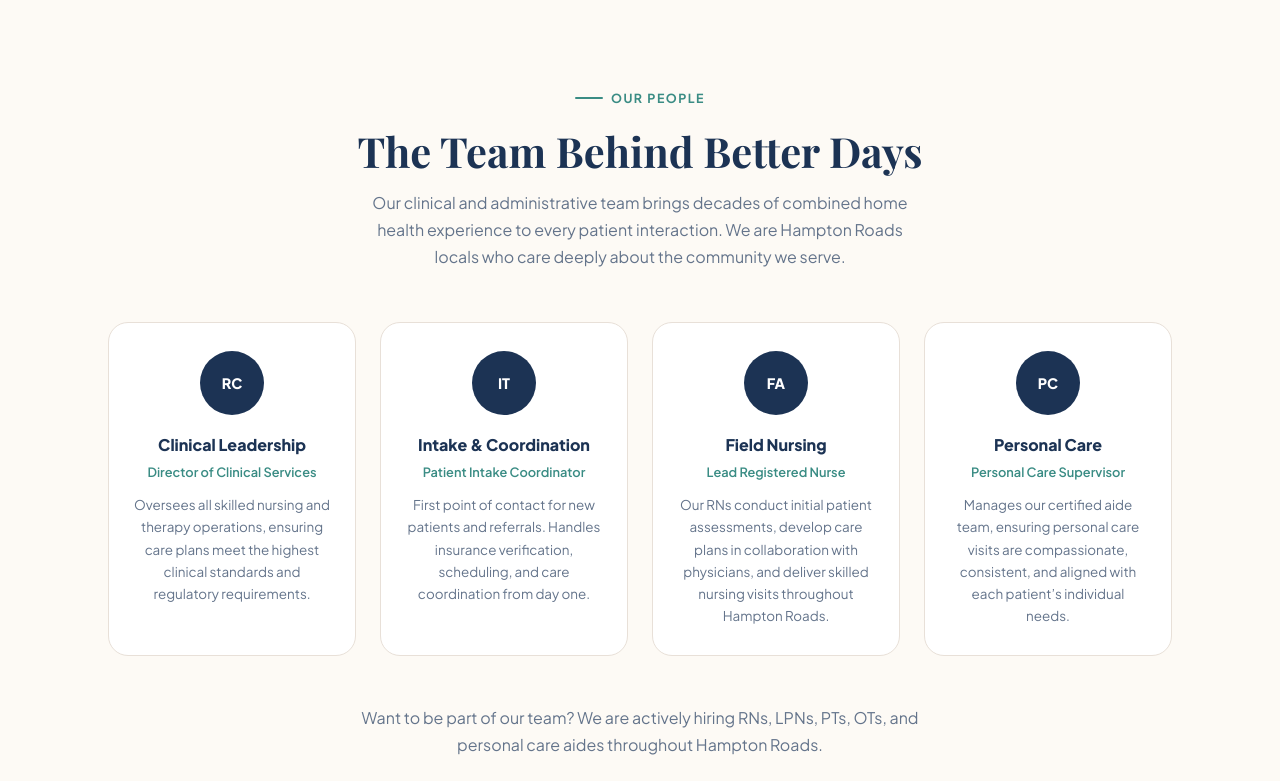
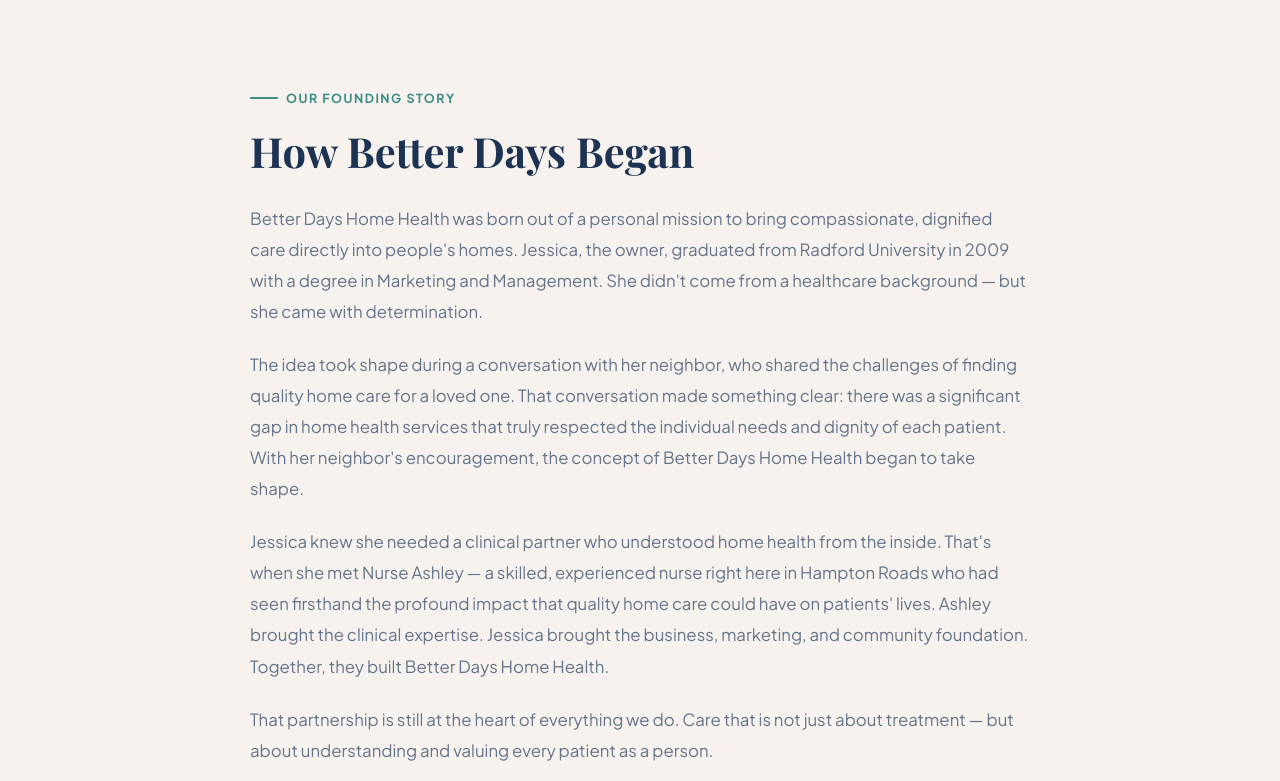
Before and after one commit to BetterDaysHomeHealth/abetterdaynext, a Next.js app: page /about in a window 1280 px wide. Shown: the part 2760-3541 px from the top of the page. Built offline with nearby package versions, Linux system fonts and the light colour scheme.

Commit message:
Add founding story section to about page
Jessica and Nurse Ashley origin story — added as "Our Founding Story"
section after "Why We Started".

Co-Authored-By: Claude Sonnet 4.6 <noreply@anthropic.com>

```diff
--- a/src/app/about/page.tsx
+++ b/src/app/about/page.tsx
@@ -97,6 +97,30 @@ export default function AboutPage() {
             </p>
             <p style={{ color: "var(--muted)", fontSize: "1.05rem", lineHeight: "1.85" }}>
               Every member of our team is here because they believe in that mission. From our registered nurses and therapists to our personal care aides, we share a commitment to making each day better for the patients and families we serve across Virginia Beach, Norfolk, Chesapeake, Portsmouth, Hampton, Newport News, Suffolk, and Isle of Wight.
+            </p>
+          </div>
+        </div>
+      </section>
+
+      {/* FOUNDING STORY */}
+      <section className="section" style={{ background: "var(--cream-dark)" }}>
+        <div className="container">
+          <div style={{ maxWidth: "780px", margin: "0 auto" }} className="reveal">
+            <span className="eyebrow">Our Founding Story</span>
+            <h2 className="display" style={{ fontSize: "clamp(1.9rem,3.5vw,2.6rem)", color: "var(--navy)", marginBottom: "28px" }}>
+              How Better Days Began
+            </h2>
+            <p style={{ color: "var(--muted)", fontSize: "1.05rem", lineHeight: "1.85", marginBottom: "22px" }}>
+              Better Days Home Health was born out of a personal mission to bring compassionate, dignified care directly into people&apos;s homes. Jessica, the owner, graduated from Radford University in 2009 with a degree in Marketing and Management. She didn&apos;t come from a healthcare background &mdash; but she came with determination.
+            </p>
+            <p style={{ color: "var(--muted)", fontSize: "1.05rem", lineHeight: "1.85", marginBottom: "22px" }}>
+              The idea took shape during a conversation with her neighbor, who shared the challenges of finding quality home care for a loved one. That conversation made something clear: there was a significant gap in home health services that truly respected the individual needs and dignity of each patient. With her neighbor&apos;s encouragement, the concept of Better Days Home Health began to take shape.
+            </p>
+            <p style={{ color: "var(--muted)", fontSize: "1.05rem", lineHeight: "1.85", marginBottom: "22px" }}>
+              Jessica knew she needed a clinical partner who understood home health from the inside. That&apos;s when she met Nurse Ashley &mdash; a skilled, experienced nurse right here in Hampton Roads who had seen firsthand the profound impact that quality home care could have on patients&apos; lives. Ashley brought the clinical expertise. Jessica brought the business, marketing, and community foundation. Together, they built Better Days Home Health.
+            </p>
+            <p style={{ color: "var(--muted)", fontSize: "1.05rem", lineHeight: "1.85" }}>
+              That partnership is still at the heart of everything we do. Care that is not just about treatment &mdash; but about understanding and valuing every patient as a person.
             </p>
           </div>
         </div>
```
